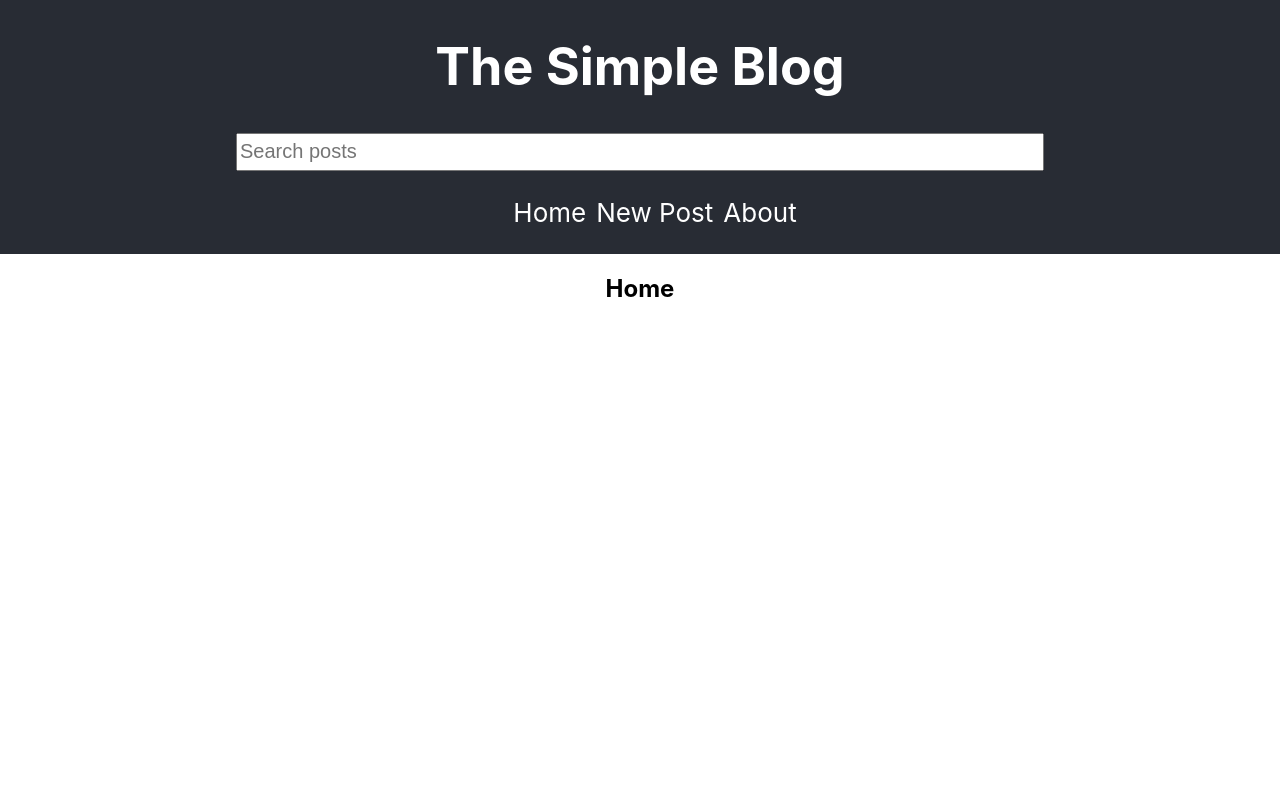
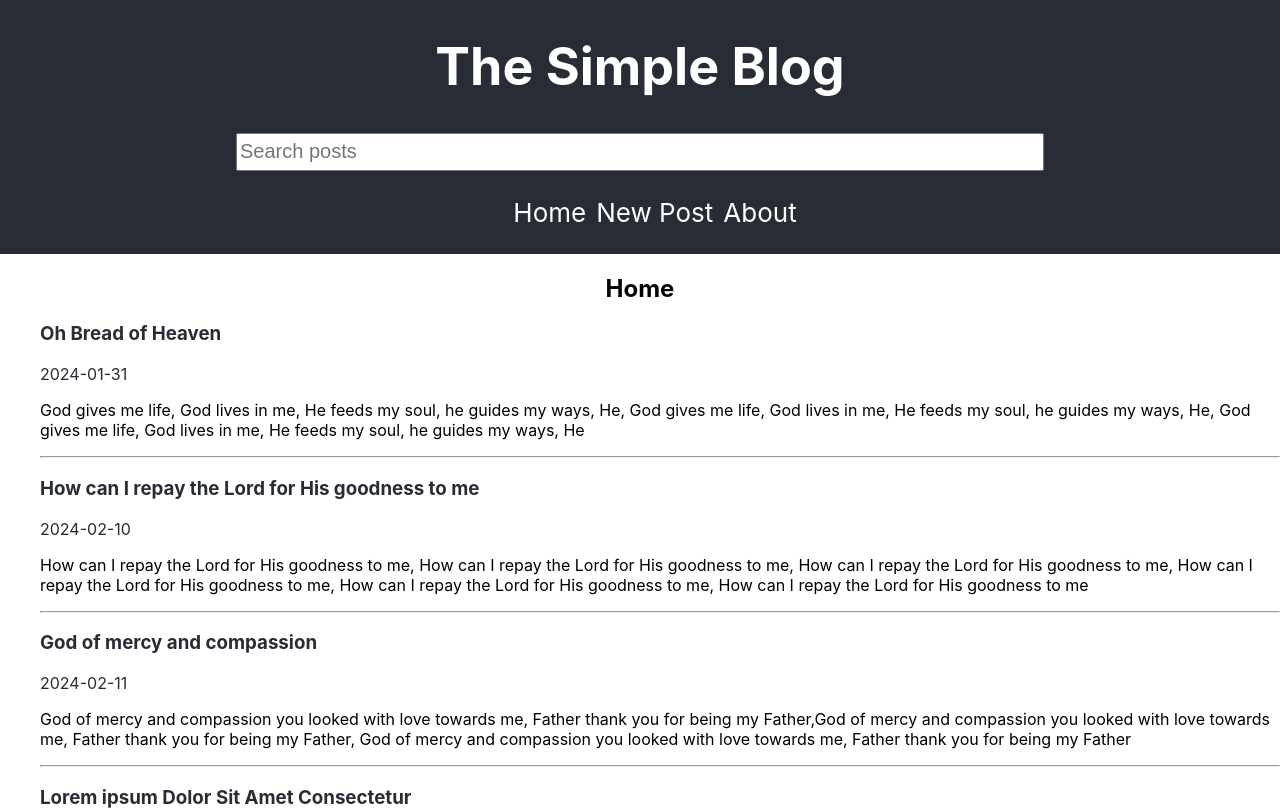
Before and after one commit to enowmbi/react-blog, a React (Create React App) app: page / in a window 1280 px wide. Shown: the top 810 px of the page. Built offline with nearby package versions, Linux system fonts and the light colour scheme.

Commit message:
Display posts in home page

```diff
--- a/package.json
+++ b/package.json
@@ -10,6 +10,7 @@
     "react-dom": "^18.2.0",
     "react-router-dom": "^6.22.0",
     "react-scripts": "5.0.1",
+    "uuid": "^9.0.1",
     "web-vitals": "^2.1.4"
   },
   "scripts": {
--- a/src/App.css
+++ b/src/App.css
@@ -20,11 +20,21 @@ header {
 }
 
 ul{
+   list-style: none;
+   text-align: left;
+}
+
+ul li a{
+   color: #282c34;
+   text-decoration: none;
+}
+
+header ul{
     list-style: none;
     display: flex;
 }
 
-ul li{
+header ul li{
     display: inline-block;
     margin-right: 10px; /* add spacing between items */
 }
--- a/src/App.js
+++ b/src/App.js
@@ -8,9 +8,36 @@ import Missing from "./components/Missing"
 import Footer from "./components/Footer"
 import { Routes, Route } from 'react-router-dom'
 import { useState } from 'react'
+import {v4 as uuidv4} from 'uuid'
 
 function App() {
     const [searchText, setSearchText] = useState("")
+    const [posts, setPosts] = useState([
+      {
+          id: uuidv4(),
+          title: "Oh Bread of Heaven",
+          body: "God gives me life, God lives in me, He feeds my soul, he guides my ways, He, God gives me life, God lives in me, He feeds my soul, he guides my ways, He, God gives me life, God lives in me, He feeds my soul, he guides my ways, He",
+          date: "2024-01-31"
+      },
+      {
+          id: uuidv4(),
+          title: "How can I repay the Lord for His goodness to me",
+          body: "How can I repay the Lord for His goodness to me, How can I repay the Lord for His goodness to me, How can I repay the Lord for His goodness to me, How can I repay the Lord for His goodness to me, How can I repay the Lord for His goodness to me, How can I repay the Lord for His goodness to me",
+          date: "2024-02-10"
+      },
+      {
+          id: uuidv4(),
+          title: "God of mercy and compassion",
+          body: "God of mercy and compassion you looked with love towards me, Father thank you for being my Father,God of mercy and compassion you looked with love towards me, Father thank you for being my Father, God of mercy and compassion you looked with love towards me, Father thank you for being my Father",
+          date: "2024-02-11"
+      },
+      {
+          id: uuidv4(),
+          title: "Lorem ipsum Dolor Sit Amet Consectetur",
+          body: "Lorem Ipsum Dolor Sit Amet Consectetur, Adipisicing Elit. Voluptatibus Optio, A Numquam Esse Ipsum Iure. Modi Autem Blanditiis Nulla Voluptate Nostrum Temporibus, Amet, Non Quas Consequuntur Eum Tempore Totam Sequi. Lorem Ipsum Dolor Sit Amet Consectetur Adipisicing Elit. Neque, Vero Repellendus! Accusantium Doloremque Placeat Eaque Eligendi Quaerat? Cupiditate, Quae Corrupti?",
+          date: "2024-02-11"
+      }
+    ])
 
     return (
         <div className="App">
@@ -22,7 +49,7 @@ function App() {
             />
             <main>
                 <Routes>
-                    <Route path="/" element={<Home />} />
+                    <Route path="/" element={<Home posts={posts} />} />
                     <Route path="/posts/new" element={<NewPost />} />
                     <Route path="/posts/:id" element={<Post />} />
                     <Route path="/about" element={<About />} />
--- a/src/components/Footer.js
+++ b/src/components/Footer.js
@@ -1,10 +1,9 @@
 const Footer = () =>{
     return(
         <footer>
-            copyright &copy; 2024
+            Copyright &copy; 2024
          </footer>
     )
-
 }
 
 export default Footer
--- a/src/components/Home.js
+++ b/src/components/Home.js
@@ -1,8 +1,26 @@
-const Home = () =>{
+import { Link } from 'react-router-dom'
+
+const Home = ({ posts }) =>{
     return(
         <main>
             <h2> Home </h2>
-         </main>
+        <ul>
+         { posts.map((post) => {
+             return(
+                 <li key={post.id}>
+                     <article>
+                         <Link to={`/posts/${post.id}`}>
+                            <h3>{post.title}</h3>
+                            <p>{post.date}</p>
+                         </Link>
+                            <p>{post.body}</p>
+                         <hr />
+                     </article>
+                 </li>
+             )
+         })}
+        </ul>
+        </main>
     )
 
 }
```
Also changed, not shown: 1 other file (tests, documents, lock files or other folders).
